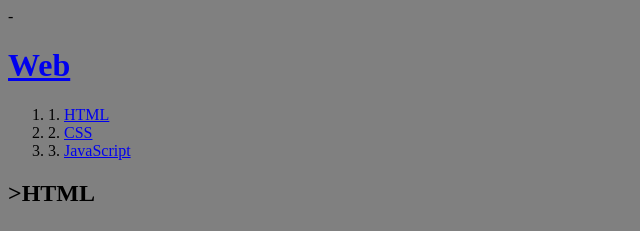
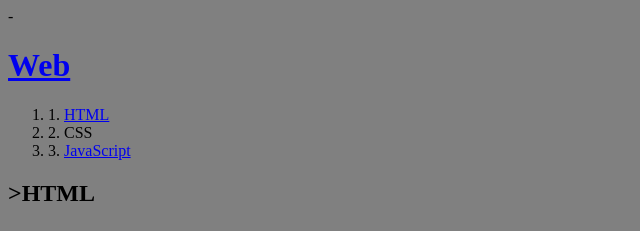
Before and after one commit to mandut/manoweb, a plain HTML site: page index.html in a window 1280 px wide. Shown: the top 231 px of the page, 0-640 px from the left. Drawn offline with Linux system fonts and the light colour scheme.

Commit message:
Update index.html

```diff
--- a/index.html
+++ b/index.html
@@ -11,7 +11,7 @@
 <h1><a href="index.html">Web</a></h1>
 <ol>
 <li>1. <a href="https://www.youtube.com/"target="_blank">HTML </a></li>
-<li>2. <a href="로아공홈"target="_blank"title="로아공홈html문서">CSS </a></li>
+<li>2. CSS </li>
 <li>3. <a href="33.html">JavaScript </a></li>
 </ol>
 <!--ol(odered list)은 자동 넘버링 ul(unordered list) -->
```
